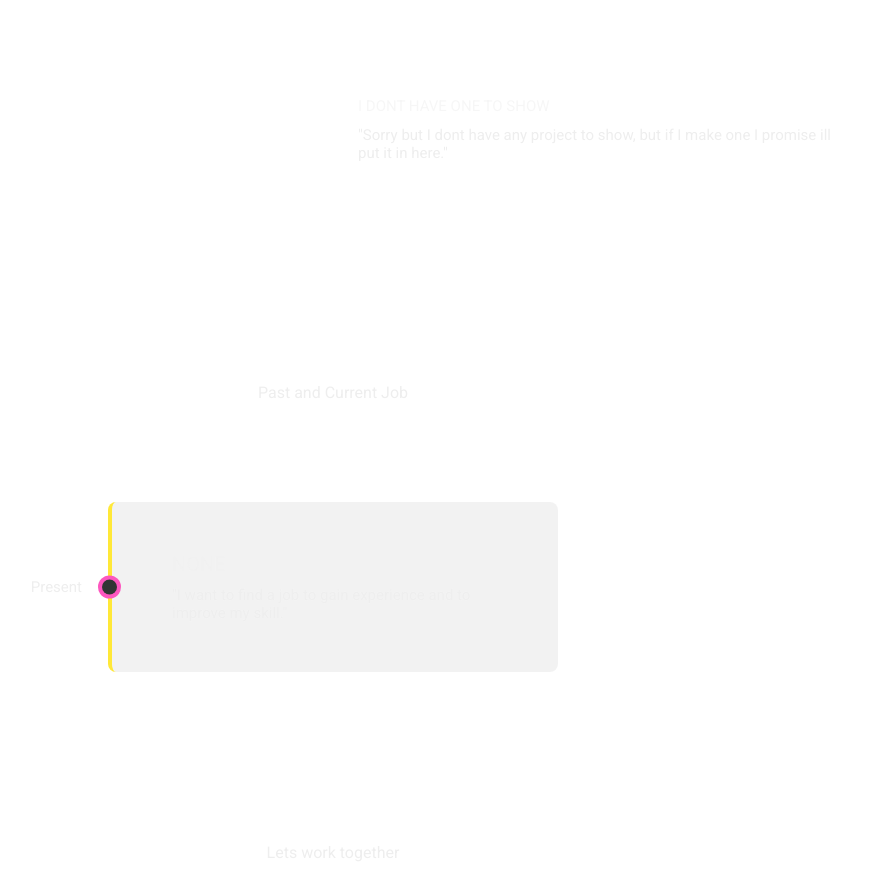
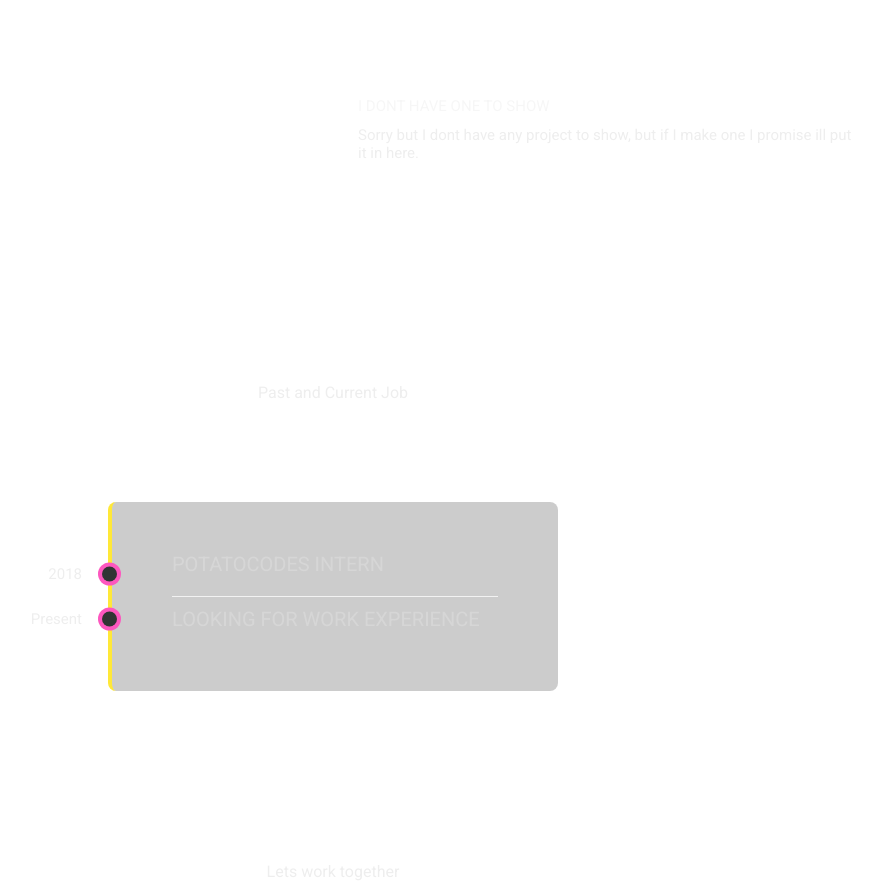
Before and after one commit to bernyrd/allenesteves.com, a plain HTML site: page index.html in a window 1280 px wide. Shown: the part 1948-2836 px from the top of the page, without its empty margins (307-1187 px from the left). Drawn offline with nearby package versions, Linux system fonts and the light colour scheme; a web font is replaced by a local one.

Commit message:
almost almost

```diff
--- a/index.html
+++ b/index.html
@@ -60,9 +60,7 @@
                     <h6>Myself</h6>
                 </div>
                 <p>
-                    I start make my school project website during 2018. I want to pursue this profession because
-                    I always enjoyed doing this kind of stuff. I know that I'm new to this profession and I still want
-                    to learn new things. And i know someday, I'll be a better Web Developer :)
+                    I started make my school project website last 2018. I want to pursue this profession because I always enjoyed doing this kind of stuff. Even though I'm new to this, I'm hungry to learn new things. And i know someday, I'll be a better Web Developer :).
                 </p>
             </div>
         </div>
@@ -98,7 +96,7 @@
                 <div class="portfolio-description" data-aos="fade-left" data-aos-delay="600">
                     <h6>I dont have one to show</h6><br />
                     <p>
-                        "Sorry but I dont have any project to show, but if I make one I promise ill put it in here."
+                        Sorry but I dont have any project to show, but if I make one I promise ill put it in here.
                     </p>
                 </div>
             </div>
@@ -113,11 +111,11 @@
             </div>
             <div class="timeline" data-aos="fade-down" data-aos-delay="300">
                 <ul>
+                    <li class="date" data-date=" 2018">
+                        <h1>Potatocodes Intern </h1>
+                    </li>
                     <li class="date" data-date=" Present">
-                        <h1>None </h1>
-                        <p>
-                            "I want to find a job to gain experience and to improve my skill."
-                        </p>
+                        <h1>Looking for work experience</h1>
                     </li>
                 </ul>
             </div>
--- a/style.css
+++ b/style.css
@@ -106,6 +106,7 @@ section{
     font-size: 1.6rem;
     font-weight: 300;
 }
+
 
 
 
@@ -370,7 +371,7 @@ li{
 .timeline ul{
     border-left: 4px solid #ffe838;
     border-radius: .8rem;
-    background-color: rgba(0,0,0,0.05);
+    background-color: rgba(0,0,0,0.20);
     margin: 0 auto;
     position: relative;
     padding: 5rem;
```
Also changed, not shown: main.js (line endings or trailing spaces).
